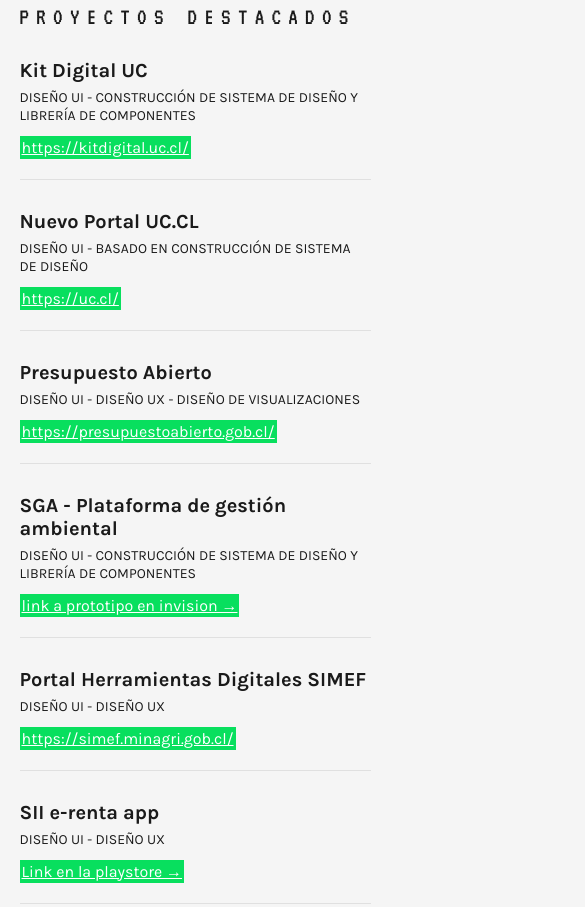
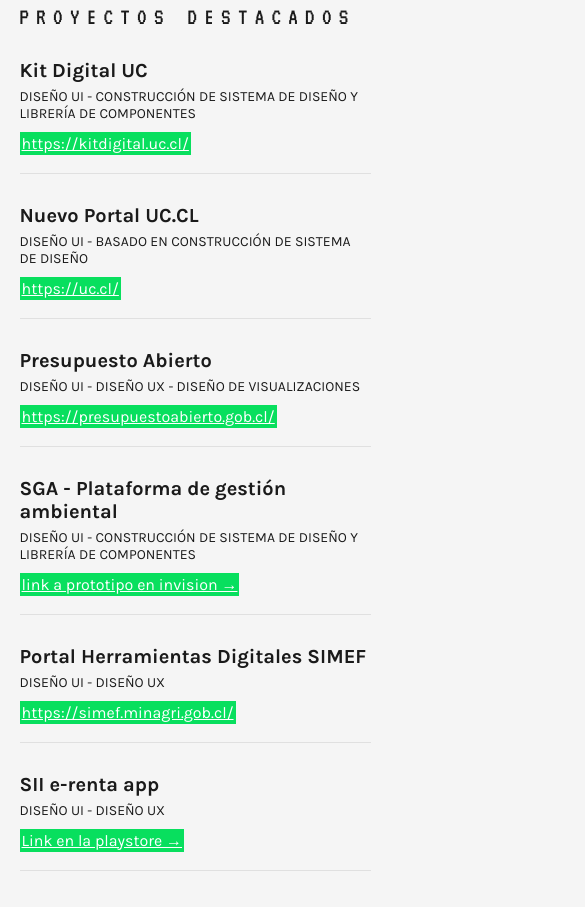
Before and after one commit to Respo-zz/Respo-zz.github.io, a plain HTML site: page index.html in a window 390 px wide. Shown: the part 400-1307 px from the top of the page, 585 px wide, since content can reach past the window. Drawn offline with Linux system fonts and the light colour scheme.

Commit message:
Fix estilos mobile

```diff
--- a/index.html
+++ b/index.html
@@ -2,13 +2,14 @@
 <html>
   <head>
       <link rel="stylesheet" href="portfolio.css">
-    <title>Respo 2020</title>
+      <meta id="viewport" name="viewport" content ="width=device-width" />
+      <title>Respo 2020</title>
   </head>
   <body>
     <div class="header">
       <div class="container">
         <h1>Hola!</h1>
-        <p>Soy <a href="#contact">Renato</a>, diseñador gráfico especializado en <b>diseño UI y construcción de sistemas de diseño<b></p>
+        <p>Soy <a href="#contact">Renato</a>, diseñador gráfico especializado en <strong>diseño UI y construcción de sistemas de diseño</strong></p>
       </div>
     </div>
 
@@ -18,38 +19,32 @@
         <ul>
           <li class="list-item b-bottom">
             <h3>Kit Digital UC</h3>
-            <span>diseño ui - construcción de sistema de diseño y librería de componentes</span>
-            <br>
+            <div class="helper-text">diseño ui - construcción de sistema de diseño y librería de componentes</div>
             <a href="https://kitdigital.uc.cl/" target="_blank" class="link-container">https://kitdigital.uc.cl/</a>
           </li>
           <li class="list-item b-bottom">
             <h3>Nuevo Portal UC.CL</h3>
-            <span>diseño ui - basado en construcción de sistema de diseño</span>
-            <br>
+            <div class="helper-text">diseño ui - basado en construcción de sistema de diseño</div>
             <a href="https://uc.cl/" target="_blank" class="link-container">https://uc.cl/</a>
           </li>
           <li class="list-item b-bottom">
             <h3>Presupuesto Abierto</h3>
-            <span>diseño UI - diseño ux - diseño de visualizaciones</span>
-            <br>
+            <div class="helper-text">diseño UI - diseño ux - diseño de visualizaciones</div>
             <a href="https://presupuestoabierto.gob.cl/" target="_blank" class="link-container">https://presupuestoabierto.gob.cl/</a>
           </li>
           <li class="list-item b-bottom">
             <h3>SGA - Plataforma de gestión ambiental</h3>
-            <span>diseño ui - construcción de sistema de diseño y librería de componentes</span>
-            <br>
+            <div class="helper-text">diseño ui - construcción de sistema de diseño y librería de componentes</div>
             <a href="https://projects.invisionapp.com/share/YWUDHDEUX3B#/screens/368948252/" target="_blank" class="link-container">link a prototipo en invision →</a>
           </li>
           <li class="list-item b-bottom">
             <h3>Portal Herramientas Digitales SIMEF</h3>
-            <span>diseño UI - diseño ux</span>
-            <br>
+            <div class="helper-text">diseño UI - diseño ux</div>
             <a href="https://simef.minagri.gob.cl/" target="_blank"  class="link-container">https://simef.minagri.gob.cl/</a>
           </li>
           <li class="list-item b-bottom">
             <h3>SII e-renta app</h3>
-            <span>diseño UI - diseño ux</span>
-            <br>
+            <div class="helper-text">diseño UI - diseño ux</div>
             <a href="https://play.google.com/store/apps/details?id=cl.sii.devolucionderentasdigital" target="_blank"  class="link-container">Link en la playstore → </a>
           </li>
         </ul>
@@ -66,11 +61,11 @@
           <ul>
             <li class="list-item">
               <h3>DUOC UC - San Carlos de Apoquindo</h3>
-              <span>diseño gráfico</span>
+              <div class="helper-text">diseño gráfico</div>
             </li>
             <li class="list-item">
               <h3>Ayer Viernes - UX Alliance</h3>
-              <span>UX PM Nivel 2</span>
+              <div class="helper-text">UX PM Nivel 2</div>
             </li>
           </ul>
       </div>
--- a/portfolio.css
+++ b/portfolio.css
@@ -41,12 +41,13 @@ p {
   font-size: 20px
 }
 
-span {
+.helper-text {
   font-family: Karla;
   font-style: normal;
   font-weight: normal;
   font-size: 14px;
   text-transform: uppercase;
+  margin-bottom: 12px;
 }
 
 a {
@@ -67,11 +68,10 @@ li {
 }
 
 .link-container {
+  font-size: 1em;
   padding: 2px;
   background: #08DF5E;
   color: white;
-  margin-top:12px;
-  display: inline-block;
 }
 
 .header {
@@ -99,6 +99,7 @@ li {
 .b-bottom {
     border-bottom: 1px solid #E0E0E0;
 }
+
 .workimg {
   margin-top: 30px;
 }
@@ -113,3 +114,10 @@ li {
 .footer a {
   color: #1A1A1A;
 }
+
+@media only screen and (max-width: 768px) {
+  .workimg {
+    width: 100%;
+  }
+
+}
```
